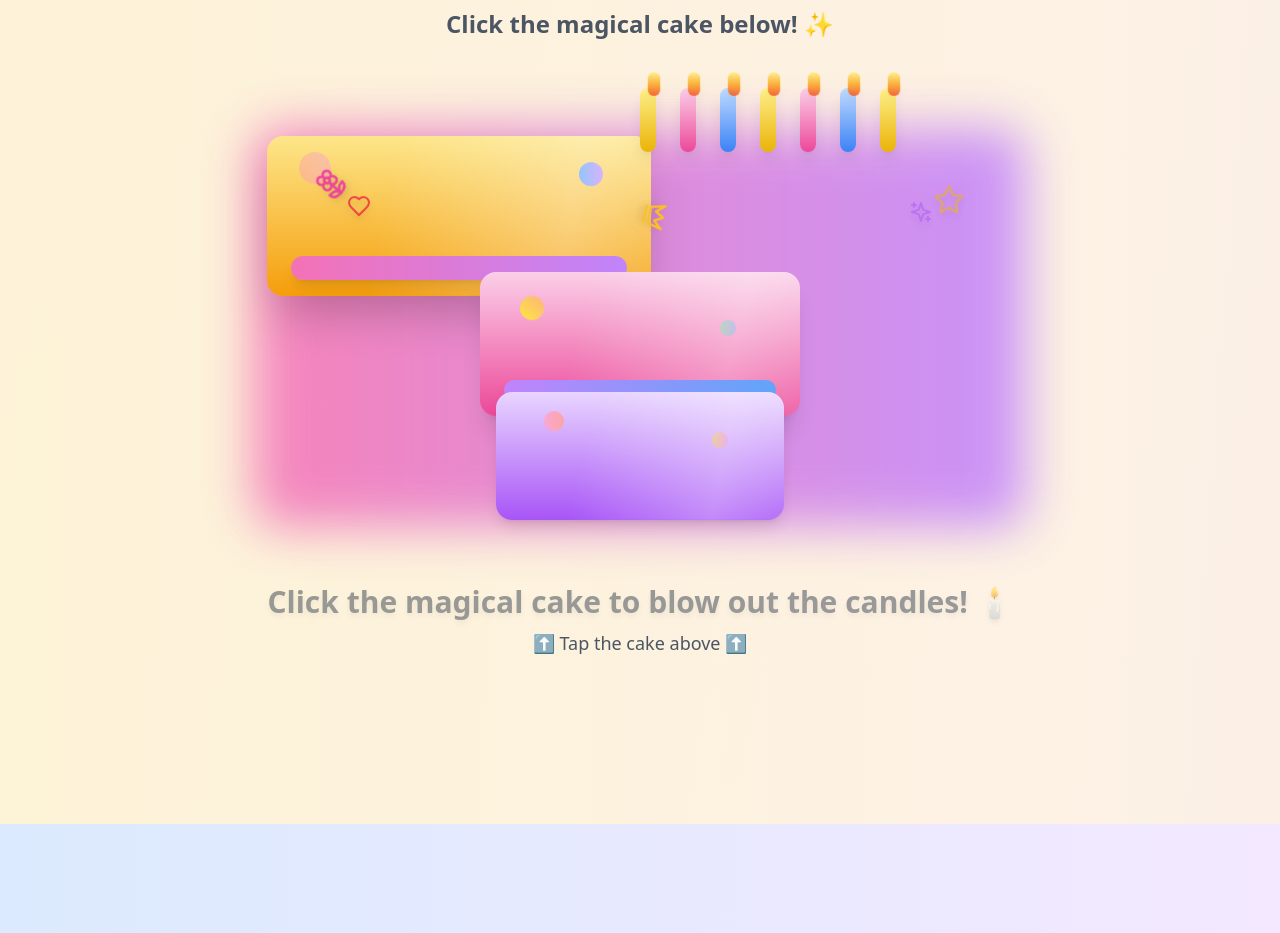
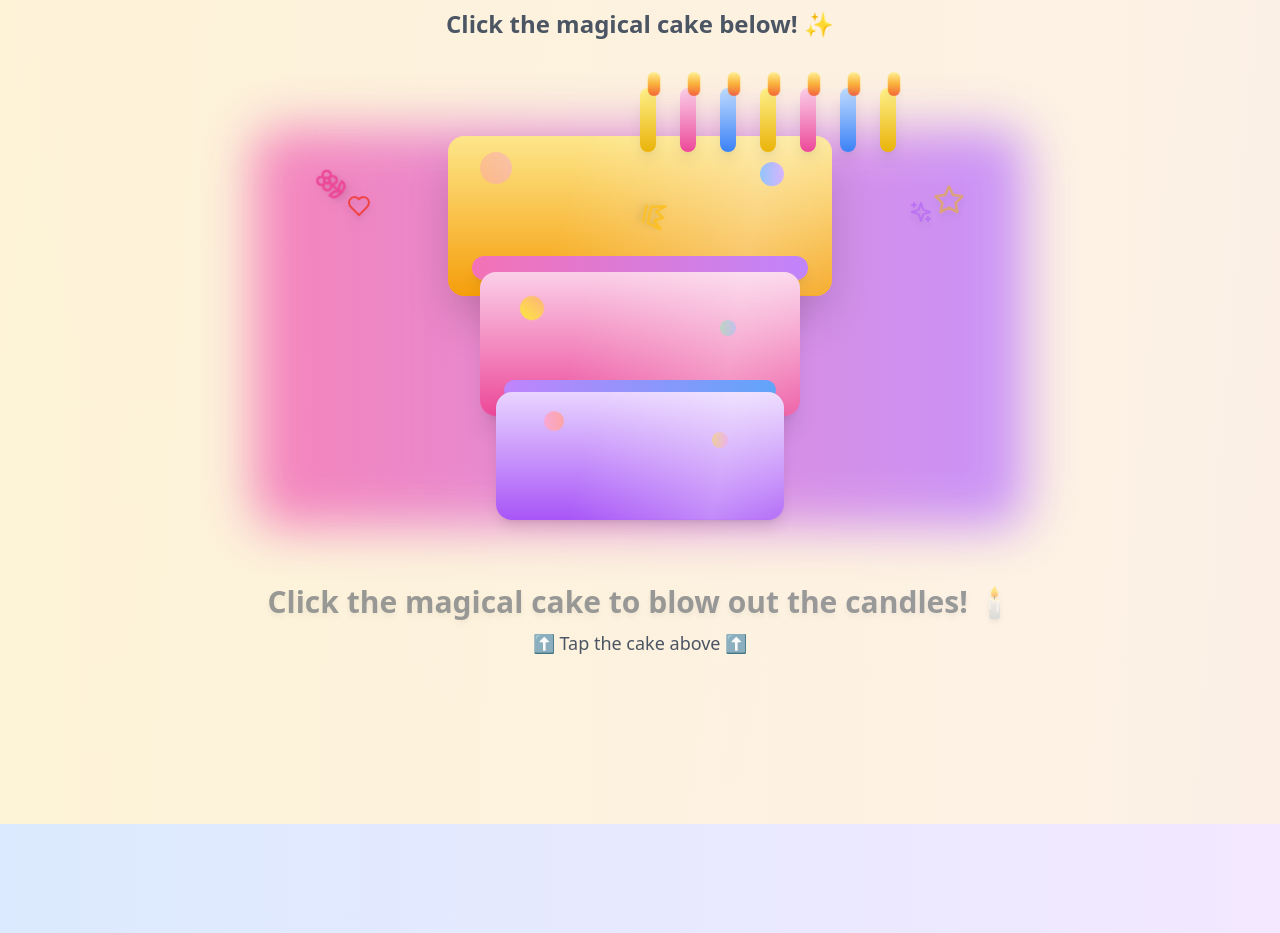
Before and after one commit to RAJPUTRoCkStAr/Birthday, a React (Vite) app: page / in a window 1280 px wide. Shown: the part 1280-2213 px from the top of the page. Built offline with nearby package versions, Linux system fonts and the light colour scheme.

Commit message:
Fix Cake Layer Alignment

```diff
--- a/src/App.tsx
+++ b/src/App.tsx
@@ -240,7 +240,7 @@ function App() {
                 <div className="absolute inset-0 bg-gradient-to-r from-pink-400 to-purple-400 rounded-3xl blur-xl opacity-30 animate-pulse-slow scale-110"></div>
 
                 {/* Bottom Layer - Larger */}
-                <div className={`w-96 h-40 bg-gradient-to-b from-amber-200 to-amber-500 rounded-2xl shadow-2xl relative overflow-hidden transition-all duration-1000 ${
+                <div className={`w-96 h-40 bg-gradient-to-b from-amber-200 to-amber-500 rounded-2xl shadow-2xl relative overflow-hidden transition-all duration-1000 mx-auto ${
                   cakeCut ? 'transform scale-110' : ''
                 }`}>
                   {/* Cake Cut Line */}
@@ -258,7 +258,7 @@ function App() {
                 </div>
 
                 {/* Middle Layer - Enhanced */}
-                <div className={`w-80 h-36 bg-gradient-to-b from-pink-200 to-pink-500 rounded-2xl shadow-xl relative -mt-6 mx-auto overflow-hidden transition-all duration-1000 ${
+                <div className={`w-80 h-36 bg-gradient-to-b from-pink-200 to-pink-500 rounded-2xl shadow-xl relative -mt-6 overflow-hidden transition-all duration-1000 mx-auto ${
                   cakeCut ? 'transform scale-110' : ''
                 }`}>
                   {/* Cake Cut Line */}
@@ -276,7 +276,7 @@ function App() {
                 </div>
 
                 {/* Top Layer - Enhanced */}
-                <div className={`w-72 h-32 bg-gradient-to-b from-purple-200 to-purple-500 rounded-2xl shadow-lg relative -mt-6 mx-auto overflow-hidden transition-all duration-1000 ${
+                <div className={`w-72 h-32 bg-gradient-to-b from-purple-200 to-purple-500 rounded-2xl shadow-lg relative -mt-6 overflow-hidden transition-all duration-1000 mx-auto ${
                   cakeCut ? 'transform scale-110' : ''
                 }`}>
                   {/* Cake Cut Line */}
```
